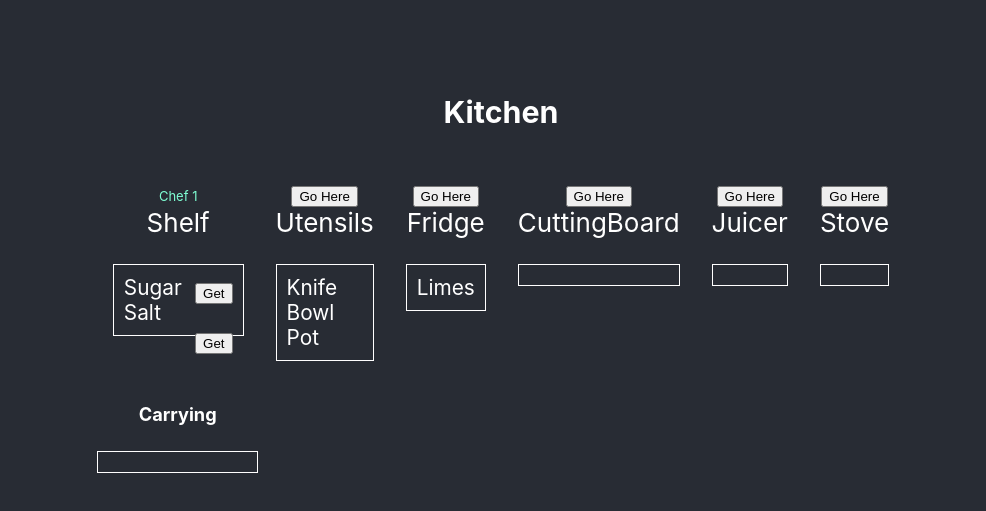
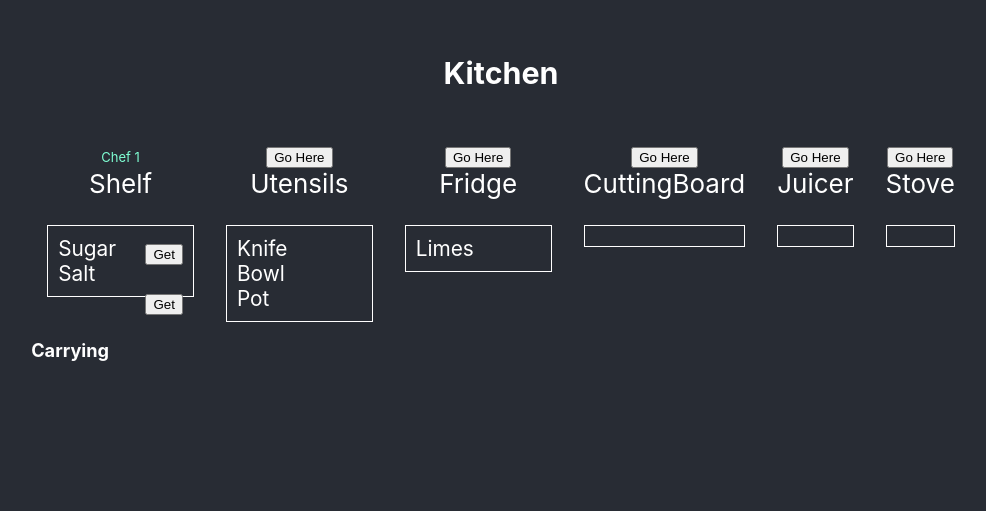
Before and after one commit to unoti/kitchenproto, a React (Create React App) app: page / in a window 1280 px wide. Shown: the part 119-630 px from the top of the page, without its empty margins (139-1125 px from the left). Built offline with nearby package versions, Linux system fonts and the light colour scheme.

Commit message:
inventory travels with player

```diff
--- a/src/App.css
+++ b/src/App.css
@@ -27,8 +27,14 @@
   margin: 1rem 1rem 1rem 1rem;
 }
 
+.station-area {
+  float: left;
+  min-height: 16em;
+}
+
 .station-item {
   text-align: left;
+  min-width: 6em;
   font-size: 80%;
 }
 
--- a/src/components/Chef.js
+++ b/src/components/Chef.js
@@ -1,12 +1,12 @@
 export default function Chef({player}) {
     return <div className="attached-player">
         <h3>Carrying</h3>
-        <ul className="station-items">
+        <div>
             {player.inventory.map((item) => (
                 <div key={item.id} className="station-item">
                     {item.name}
                 </div>
             ))}
-        </ul>
+        </div>
     </div>
 }
--- a/src/components/kitchen.js
+++ b/src/components/kitchen.js
@@ -126,6 +126,7 @@ export default function Kitchen({playerId}) {
             <h3>Kitchen</h3>
                 <div className="stations-container">
                     {state.stations.map((station) => (
+                        <div className="station-area">
                             <Station key={station.name}
                                 name={station.name}
                                 items={station.items}
@@ -134,10 +135,10 @@ export default function Kitchen({playerId}) {
                                 onMoveClicked={() => onMoveClicked(station.name)}
                                 dispatch={dispatch}
                             />
+                            {station.occupiedBy && station.occupiedBy.id === playerId && <Chef player={player} />}
+                        </div>
                     ))}
             </div>
-
-            {player && <Chef player={player} />}
         </div>
     </>
 }
```
Lines whose indentation alone changed are shown as unchanged.
